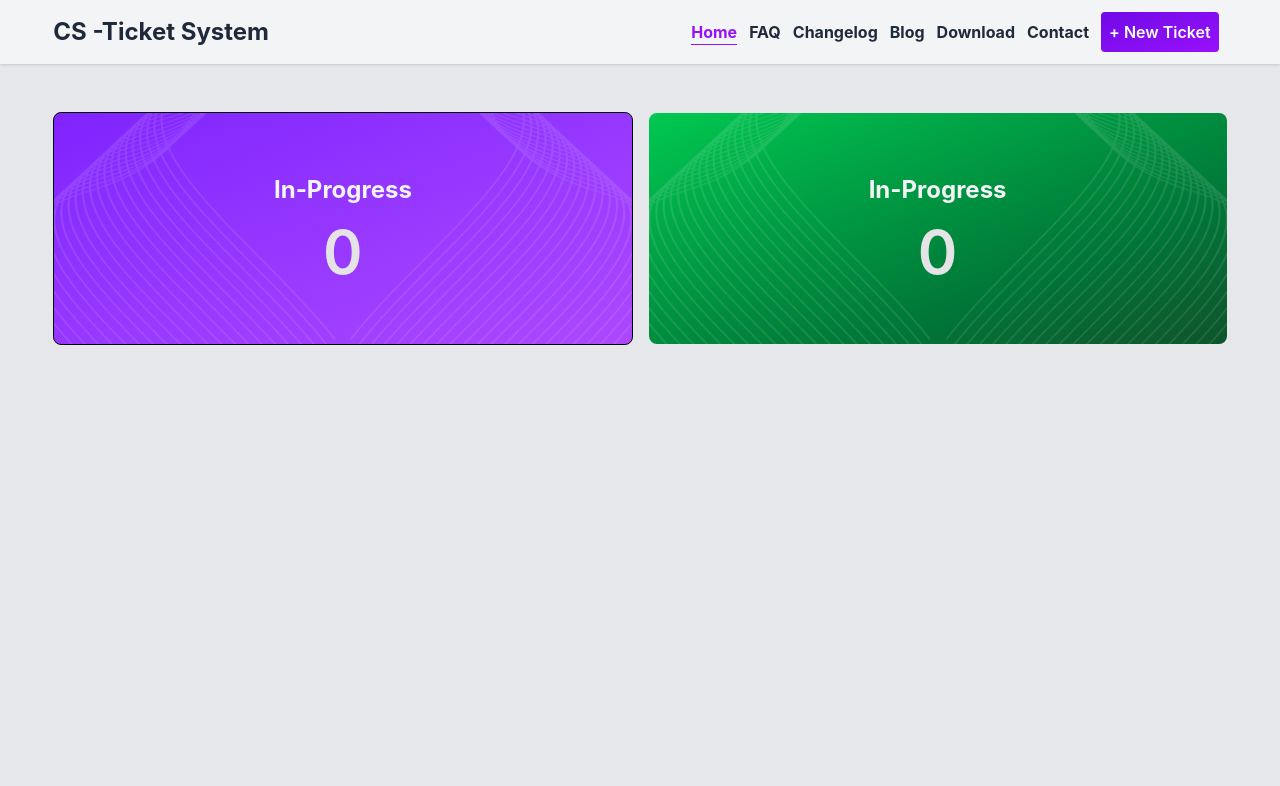
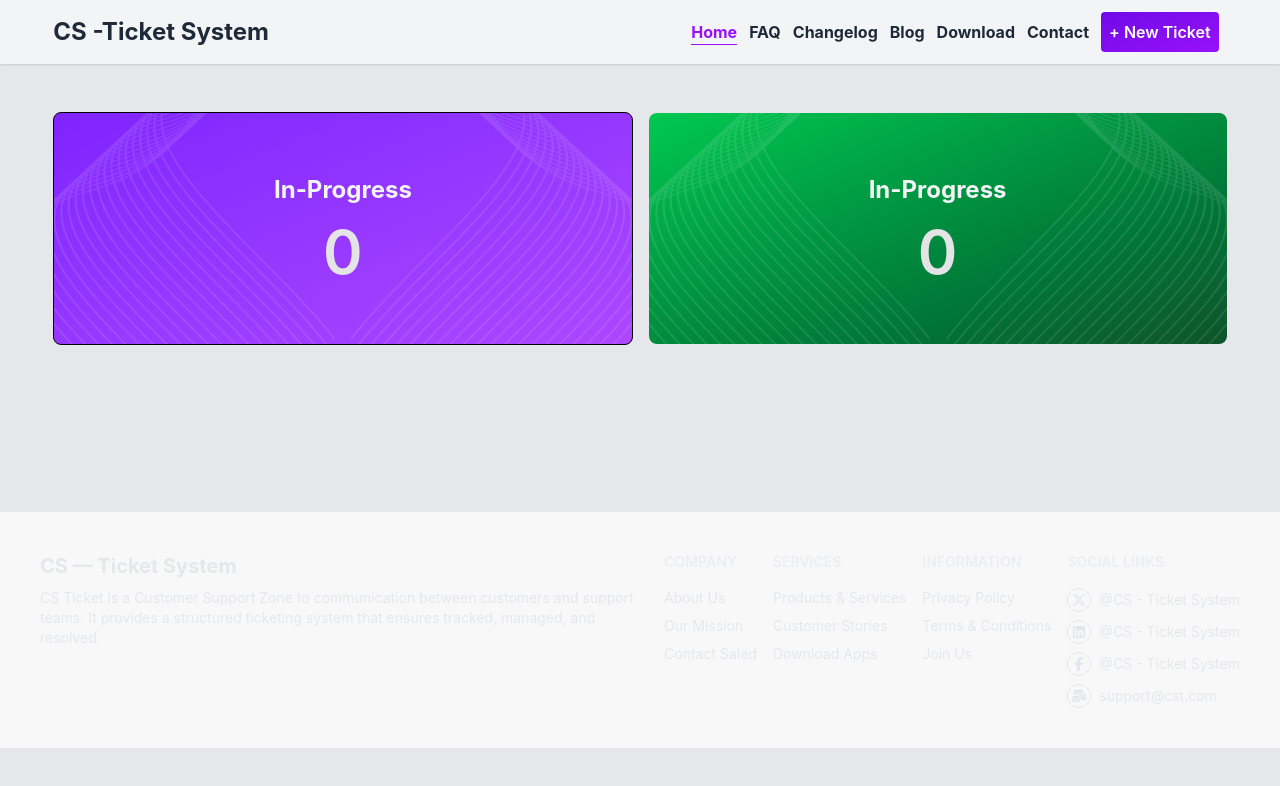
Before and after one commit to bhupotikumar/cs-ticket-system, a React (Vite) app: page / in a window 1280 px wide. Shown: the top 786 px of the page. Built offline with nearby package versions, Linux system fonts and the light colour scheme.

Commit message:
Footer done

```diff
--- a/package.json
+++ b/package.json
@@ -14,6 +14,7 @@
     "daisyui": "^5.5.19",
     "react": "^19.2.0",
     "react-dom": "^19.2.0",
+    "react-icons": "^5.6.0",
     "react-router-dom": "^7.13.1",
     "tailwindcss": "^4.2.1"
   },
--- a/src/App.jsx
+++ b/src/App.jsx
@@ -1,6 +1,7 @@
 import { Outlet } from 'react-router-dom'
 import './App.css'
 import Navbar from './components/Navbar/Navbar'
+import Footer from './components/Footer/Footer';
 
 function App() {
 
@@ -8,6 +9,7 @@ function App() {
     <div className="min-h-screen min-w-screen bg-gray-200 text-black">
       <Navbar />
       <Outlet />
+      <Footer />
     </div>
   )
 }
--- /dev/null
+++ b/src/components/Footer/Footer.jsx
@@ -0,0 +1,61 @@
+import React from 'react';
+import { FaMailBulk } from 'react-icons/fa';
+import { FaFacebook, FaFacebookF, FaLinkedin, FaSquareFacebook, FaXTwitter } from 'react-icons/fa6';
+
+const Footer = () => {
+    return (
+        <footer className="footer sm:footer-horizontal bg-base-200 p-10 text-gray-200 text-sm">
+            <aside>
+                <h1 className='text-xl font-bold'>CS — Ticket System</h1>
+                <p>CS Ticket is a Customer Support Zone to communication between customers and support teams. It provides a structured ticketing system that ensures tracked, managed, and resolved.</p>
+            </aside>
+            <nav>
+                <h6 className="footer-title">Company</h6>
+                <a className="link link-hover">About Us</a>
+                <a className="link link-hover">Our Mission</a>
+                <a className="link link-hover">Contact Saled</a>
+            </nav>
+            <nav>
+                <h6 className="footer-title">Services</h6>
+                <a className="link link-hover">Products & Services</a>
+                <a className="link link-hover">Customer Stories</a>
+                <a className="link link-hover">Download Apps</a>
+            </nav>
+            <nav>
+                <h6 className="footer-title">Information</h6>
+                <a className="link link-hover">Privacy Policy</a>
+                <a className="link link-hover">Terms & Conditions</a>
+                <a className="link link-hover">Join Us</a>
+            </nav>
+            <nav>
+                <h6 className="footer-title">Social Links</h6>
+                <div className="flex gap-2 items-center">
+                    <figure className='w-6 h-6 rounded-full border flex justify-center items-center p-1'>
+                        <FaXTwitter />
+                    </figure>
+                    <a className="link link-hover">@CS - Ticket System</a>
+                </div>
+                <div className="flex gap-2 items-center">
+                    <figure className='w-6 h-6 rounded-full border flex justify-center items-center p-1'>
+                        <FaLinkedin />
+                    </figure>
+                    <a className="link link-hover">@CS - Ticket System</a>
+                </div>
+                <div className="flex gap-2 items-center">
+                    <figure className='w-6 h-6 rounded-full border flex justify-center items-center p-1'>
+                        <FaFacebookF />
+                    </figure>
+                    <a className="link link-hover">@CS - Ticket System</a>
+                </div>
+                <div className="flex gap-2 items-center">
+                    <figure className='w-6 h-6 rounded-full border flex justify-center items-center p-1'>
+                        <FaMailBulk />
+                    </figure>
+                    <a className="link link-hover">support@cst.com</a>
+                </div>
+            </nav>
+        </footer>
+    );
+};
+
+export default Footer;
--- a/src/pages/Home/Home.jsx
+++ b/src/pages/Home/Home.jsx
@@ -3,7 +3,7 @@ import Banner from '../../components/Banner/Banner';
 
 const Home = () => {
     return (
-        <div className="mt-12 w-11/12 mx-auto">
+        <div className="mt-12 w-11/12 min-h-[50vh] mx-auto">
             <Banner />
         </div>
     );
```
Also changed, not shown: 1 other file (tests, documents, lock files or other folders).
